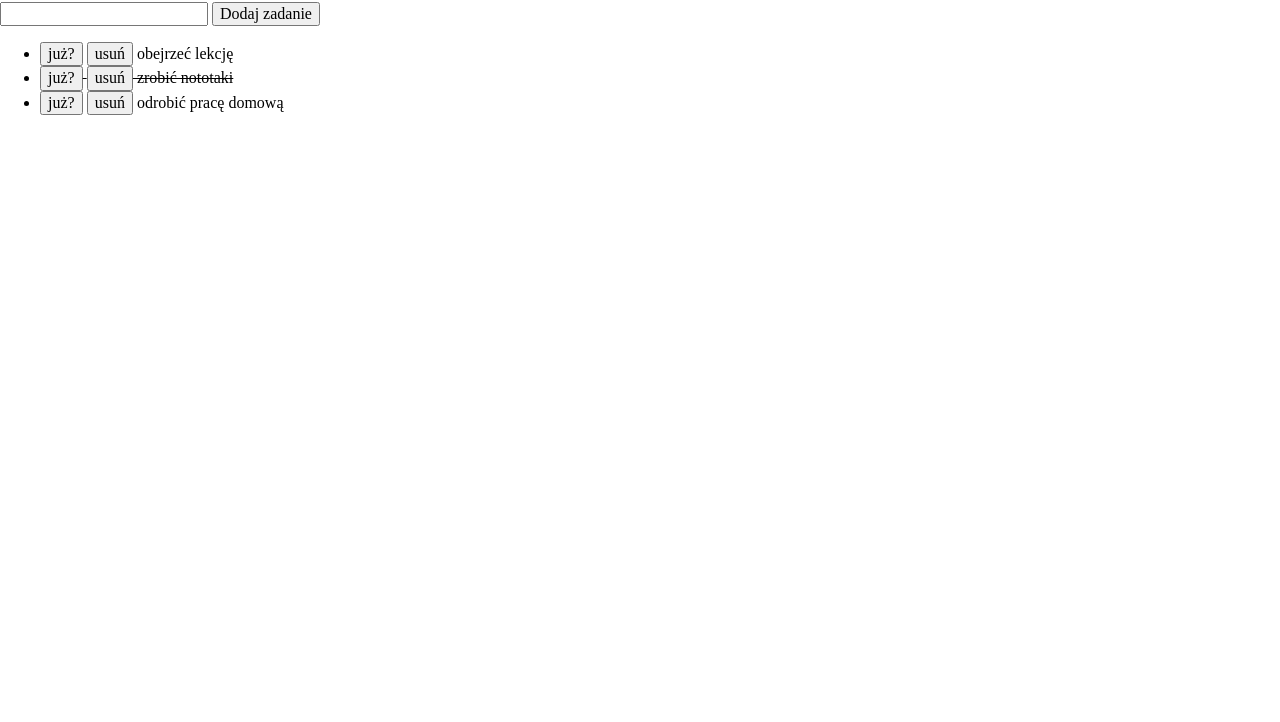
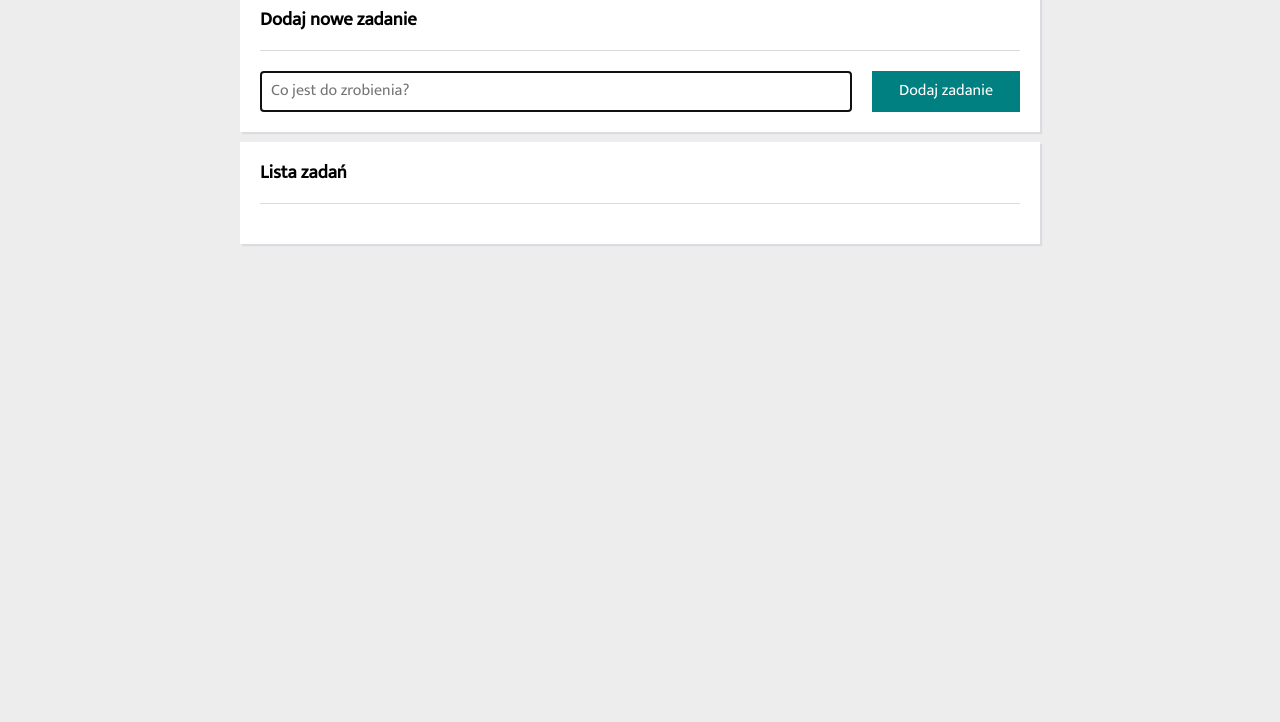
Before and after one commit to BlNic/To-do-list, a plain HTML site: page index.html in a window 1280 px wide. Shown: the part 78-800 px from the top of the page. Drawn offline with nearby package versions, Linux system fonts and the light colour scheme.

Commit message:
css reorganize, index add

```diff
--- /dev/null
+++ b/css/box.css
@@ -0,0 +1,23 @@
+html {
+    box-sizing: border-box;
+}
+
+* ::after,
+::before {
+    box-sizing: inherit;
+}
+
+.box {
+    background-color: rgb(237, 237, 238);
+    font-family: "Mukta", sans-serif;
+}
+
+.box__main {
+    max-width: 800px;
+    padding: 20px;
+    margin: 0 auto;
+}
+
+.box__main--header {
+    margin: 0 0 10px 0;
+}
--- /dev/null
+++ b/css/section.css
@@ -0,0 +1,79 @@
+html {
+    box-sizing: border-box;
+}
+
+* ::after,
+::before {
+    box-sizing: inherit;
+}
+
+.section {
+    background-color: white;
+    padding: 0 20px;
+    margin: 0 0 10px 0;
+    box-shadow: 2px 2px 1px rgb(218, 221, 224);
+}
+
+.section__header {
+    padding: 20px 0;
+    border-bottom: 1px solid rgb(218, 221, 224);
+    margin: 0;
+}
+
+.section__form {
+    display: grid;
+    grid-template-columns: 4fr 1fr;
+    gap: 20px;
+    justify-content: space-between;
+    padding: 20px 0;
+}
+
+.section__form--input {
+    border: 1px solid rgb(218, 221, 224);
+    padding: 10px;
+}
+
+.section__form--button {
+    background-color: teal;
+    color: white;
+    border-style: none;
+    padding: 5px;
+    order: 1;
+}
+
+.section__form--button:hover {
+    background-color: rgb(43, 160, 160);
+}
+
+.section__form--button:active {
+    background-color: rgb(12, 74, 74);
+}
+
+.section__tasks {
+    display: grid;
+    grid-template-rows: auto auto;
+    padding: 20px;
+    margin: 0;
+    list-style: none;
+}
+
+.section__tasks--item {
+    display: flex;
+    flex-direction: row;
+    justify-content: space-between;
+    align-items: flex-start;
+    padding: 10px;
+}
+
+.button__done {
+    display: flex;
+    background-color: green;
+    color: white;
+}
+
+.button__remove {
+    display: flex;
+    order: 1;
+    background-color: red;
+    color: white;
+}
--- a/index.html
+++ b/index.html
@@ -7,30 +7,33 @@
     <meta http-equiv="X-UA-Compatible" content="IE=edge">
     <meta name="viewport" content="width=device-width, initial-scale=1.0">
     <title>TO DO List</title>
-    <link rel="icon" href="images/converter-favicon.png">
-    <meta property="og:image" content="https://blnic.github.io/currency_converter/images/kantor.png">
-    <meta property=”og:title” content=”To Do List”>
-    <meta name="og:description" content="Lista rzeczy do zrobienia">
-    <meta property=”og:type” content=”website”>
     <link rel="stylesheet" href="https://cdnjs.cloudflare.com/ajax/libs/normalize/8.0.1/normalize.min.css"
         integrity="sha512-NhSC1YmyruXifcj/KFRWoC561YpHpc5Jtzgvbuzx5VozKpWvQ+4nXhPdFgmx8xqexRcpAglTj9sIBWINXa8x5w=="
         crossorigin="anonymous" referrerpolicy="no-referrer">
-    <link href="css/2doList.css" rel="stylesheet">
+    <link href="css/box.css" rel="stylesheet">
+    <link href="css/section.css" rel="stylesheet">
     <script defer src="js/2doList.js"></script>
     <link rel="preconnect" href="https://fonts.googleapis.com">
     <link rel="preconnect" href="https://fonts.gstatic.com" crossorigin>
-    <link href="https://fonts.googleapis.com/css2?family=Quicksand:wght@400;600&display=swap" rel="stylesheet">
+    <link href="https://fonts.googleapis.com/css2?family=Mukta:wght@300;400&family=Quicksand:wght@400;600&display=swap"
+        rel="stylesheet">
 </head>
 
-<body class="element">
-    <header>
-        <h1 class="header">Lista do zrobienia</h1>
-    </header>
-    <main>
-        <form class="js-form">
-            <input class="js-newTask">
-            <button>Dodaj zadanie</button>
-        </form>
-        <ul class="js-tasks"></ul>
+<body class="box">
+    <main class="box__main">
+        <header>
+            <h1 class="box__main--header">Lista zadań</h1>
+        </header>
+        <section class="section">
+            <h3 class="section__header"> Dodaj nowe zadanie</h3>
+            <form class="section__form js-form">
+                <input class="js-newTask section__form--input" placeholder="Co jest do zrobienia?" autofocus>
+                <button class="section__form--button">Dodaj zadanie</button>
+            </form>
+        </section>
+        <section class="section">
+            <h3 class="section__header">Lista zadań</h3>
+            <ul class="js-tasks section__tasks"></ul>
+        </section>
     </main>
 </body>
--- a/js/2doList.js
+++ b/js/2doList.js
@@ -1,7 +1,7 @@
+{
 
-{
     const tasks = [
-        {
+        /* {
              content: "obejrzeć lekcję",
              done: false,
          },
@@ -12,7 +12,7 @@
          {
              content: "odrobić pracę domową",
              done: false,
-        },
+         },*/
     ];
 
     const addNewTask = (newTaskContent) => {
@@ -38,9 +38,10 @@
 
         for (const task of tasks) {
             htmlString += `
-    <li${task.done ? " style=\"text-decoration: line-through\"" : ""}>
-    <button class="js-done">już?</button>
-    <button class="js-remove">usuń</button>
+    <li class="section__tasks--item${task.done ? " style=\"text-decoration: line-through\"" : ""}">
+
+    <button class="js-done button__done">✓</button>
+    <button class="js-remove button__remove">🗑</button>
     ${task.content}
     </li>
         `;
@@ -88,7 +89,10 @@
 }
 
 
-/* before remodeling
+/*
+
+before remodeling
+min22
 
 {
     const tasks = [
```
Also changed, not shown: css/2doList.css (deleted). Lines whose indentation alone changed are shown as unchanged.
